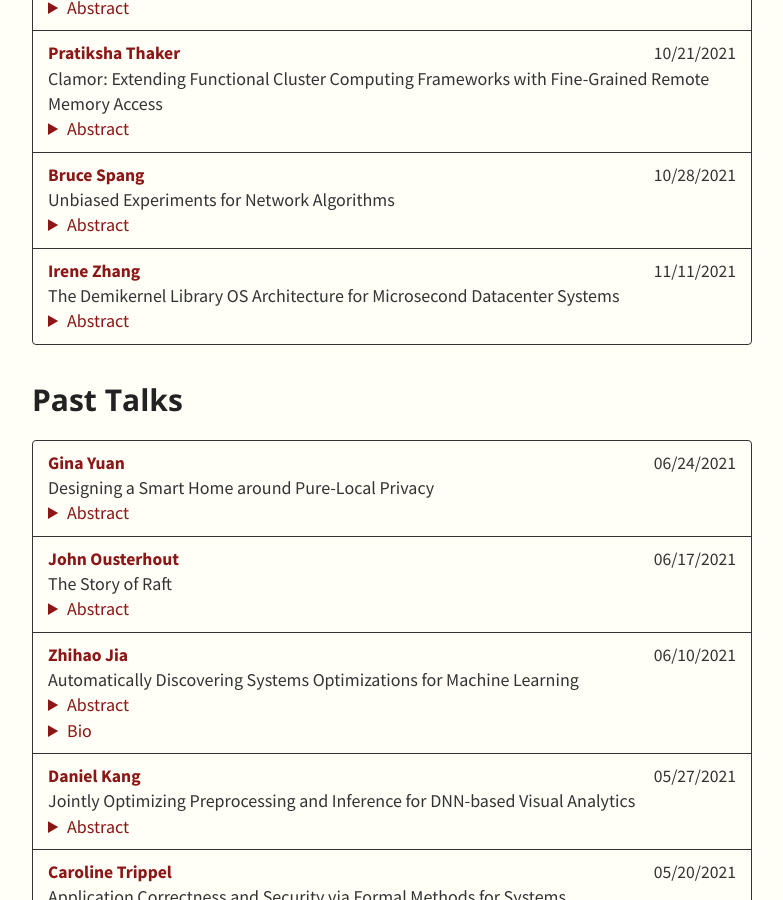
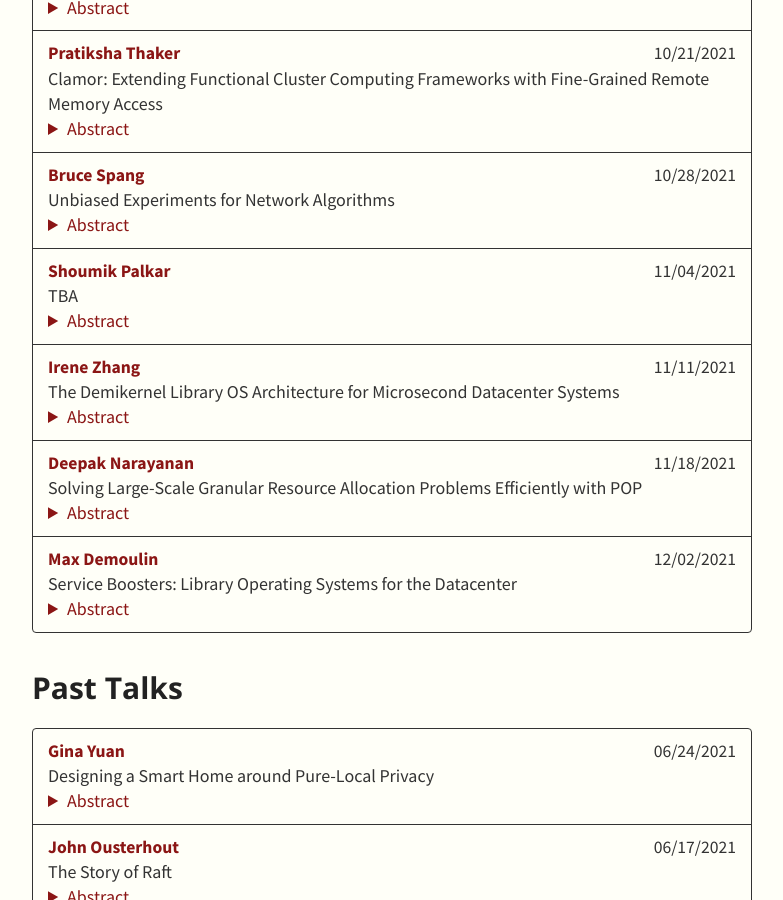
Before and after one commit to stanford-systems-seminar/stanford-systems-seminar.github.io, a Jekyll site: the page built from index.md, in a window 1280 px wide and 900 px high, scrolled down 671 px. Shown: the whole window, without its empty margins (248-1031 px from the left). Built offline with Jekyll 4.4.1, drawn with Linux system fonts in a browser that asks for light colours.

Commit message:
Updated talks

```diff
--- a/_data/talks.yml
+++ b/_data/talks.yml
@@ -26,11 +26,26 @@
       title: "Unbiased Experiments for Network Algorithms"
       abstract: "When developing a new networking algorithm, it is established practice to run a randomized experiment, or A/B test, to evaluate its performance. In an A/B test, traffic is randomly allocated between a treatment group, which uses the new algorithm, and a control group, which uses the existing algorithm. However, because networks are congested, both treatment and control traffic compete against each other for resources in a way that biases the outcome of these tests.  This bias can have a surprisingly large effect; for example, in lab A/B tests with two widely used congestion control algorithms, the treatment appeared to deliver 150% higher throughput when used by a few flows, and 75% lower throughput when used by most flows–despite the fact that the two algorithms have identical throughput when used by all traffic.  Beyond the lab, we show that A/B tests can also be biased at scale. In an experiment run in cooperation with Netflix, estimates from A/B tests mistake the direction of change of some metrics, miss changes in other metrics, and overestimate the size of effects. We propose alternative experiment designs, previously used in online platforms, to more accurately evaluate new algorithms and allow experimenters to better understand the impact of congestion on their tests."
       website: https://brucespang.com/
+    - speaker: Shoumik Palkar
+      date: 11/04/2021
+      title: "TBA"
+      abstract: "TBA"
+      website: https://shoumik.xyz/
     - speaker: Irene Zhang
       date: 11/11/2021
       title: "The Demikernel Library OS Architecture for Microsecond Datacenter Systems"
       abstract: "TBA"
       website: https://irenezhang.net/
+    - speaker: Deepak Narayanan
+      date: 11/18/2021
+      title: "Solving Large-Scale Granular Resource Allocation Problems Efficiently with POP"
+      abstract: "TBA"
+      website: https://cs.stanford.edu/~deepakn/
+    - speaker: Max Demoulin
+      date: 12/02/2021
+      title: "Service Boosters: Library Operating Systems for the Datacenter"
+      abstract: "TBA"
+      website: http://www.maxdml.com/
 - type: Past Talks
   members:
     - speaker: Gina Yuan
```
